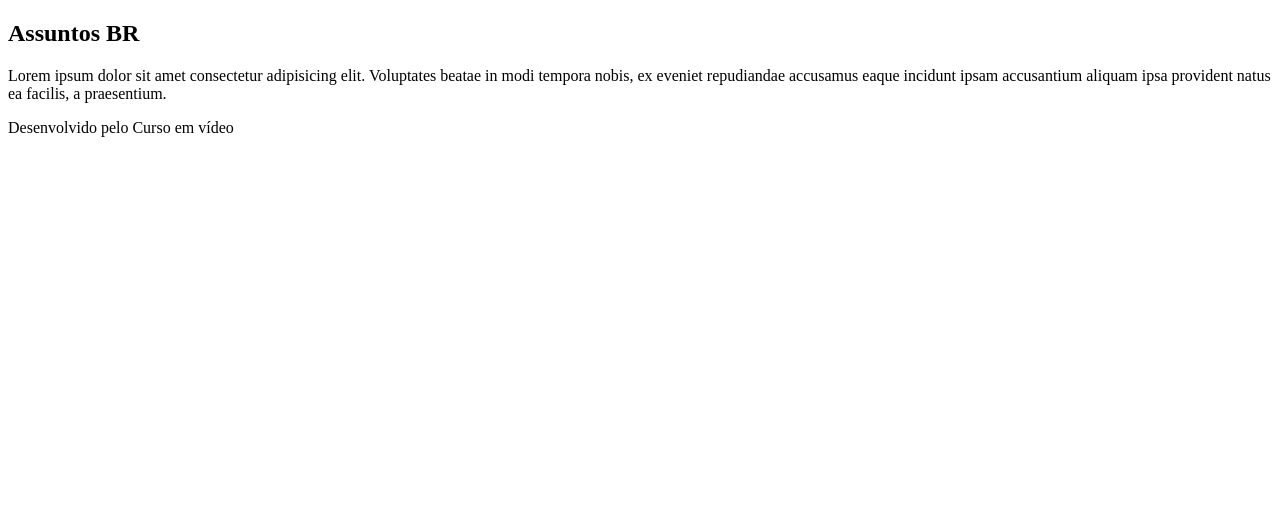
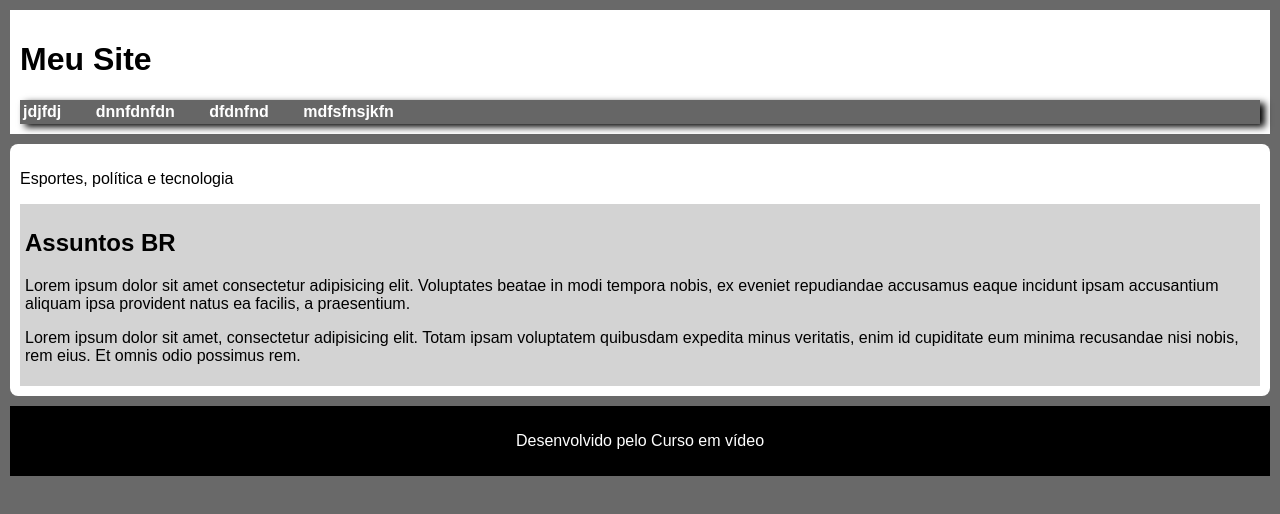
Before and after one commit to mateus-pereira1/html-css, a plain HTML site: page mod002/exercicios/ex014/index.html in a window 1280 px wide. Drawn offline with Linux system fonts and the light colour scheme.

Commit message:
Cap 16
Adicionado arquivos referentes ao capítulo 16

```diff
--- a/mod002/exercicios/ex014/index.html
+++ b/mod002/exercicios/ex014/index.html
@@ -4,22 +4,81 @@
     <meta charset="UTF-8">
     <meta name="viewport" content="width=device-width, initial-scale=1.0">
     <title>Grouping Tags</title>
+
+    <style>
+        body{
+            font-family: Arial, Helvetica, sans-serif;
+            background-color: dimgray;
+            margin: 0px;
+        }
+
+        header{
+            background-color: white;
+            padding: 10px;
+            margin: 10px;
+        }
+
+        nav{
+            background-color: rgb(102, 102, 102);
+            padding: 3px;
+            box-shadow: 5px 3px 7px black;
+        }
+
+        nav > a {
+            text-decoration: none;
+            color: white;
+            font-weight: bold;
+            margin-right: 30px;
+        }
+
+        nav > a:hover{
+            text-decoration: underline;
+        }
+
+        main{
+            background-color: white;
+            padding: 10px;
+            margin: 10px;
+            border-radius: 8px;
+
+        }
+
+        article{
+            background-color: lightgray;
+            padding: 5px;
+        }
+
+        article > aside{
+            background-color: rgb(165, 165,165);
+        }
+
+        footer{
+            background-color: black;
+            color: white;
+            text-align: center;
+            padding: 10px;
+            margin: 10px;
+        }
+    </style>
 </head>
 <body>
     <header>
+        <h1>Meu Site</h1>
         <nav>
-            <a href="#"></a>
-            <a href="#"></a>
-            <a href="#"></a>
-            <a href="#"></a>
+            <a href="#">jdjfdj</a>
+            <a href="#">dnnfdnfdn</a>
+            <a href="#">dfdnfnd</a>
+            <a href="#">mdfsfnsjkfn</a>
         </nav>
     </header>
 
     <main>
         <section id="assuntos">
+            <p>Esportes, política e tecnologia</p>
             <article>
                 <h2>Assuntos BR</h2>
                 <P>Lorem ipsum dolor sit amet consectetur adipisicing elit. Voluptates beatae in modi tempora nobis, ex eveniet repudiandae accusamus eaque incidunt ipsam accusantium aliquam ipsa provident natus ea facilis, a praesentium.</P>
+                <p>Lorem ipsum dolor sit amet, consectetur adipisicing elit. Totam ipsam voluptatem quibusdam expedita minus veritatis, enim id cupiditate eum minima recusandae nisi nobis, rem eius. Et omnis odio possimus rem.</p>
             </article>
         </section>
     </main>
```
